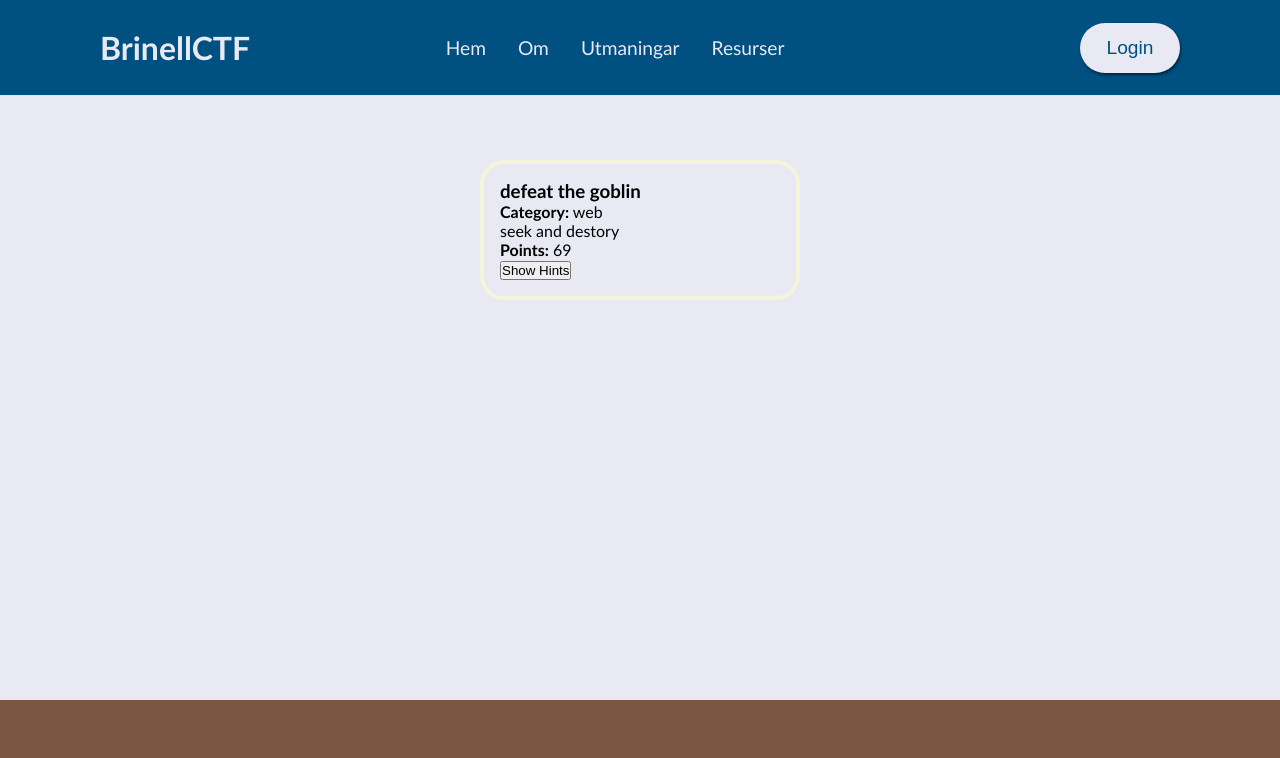
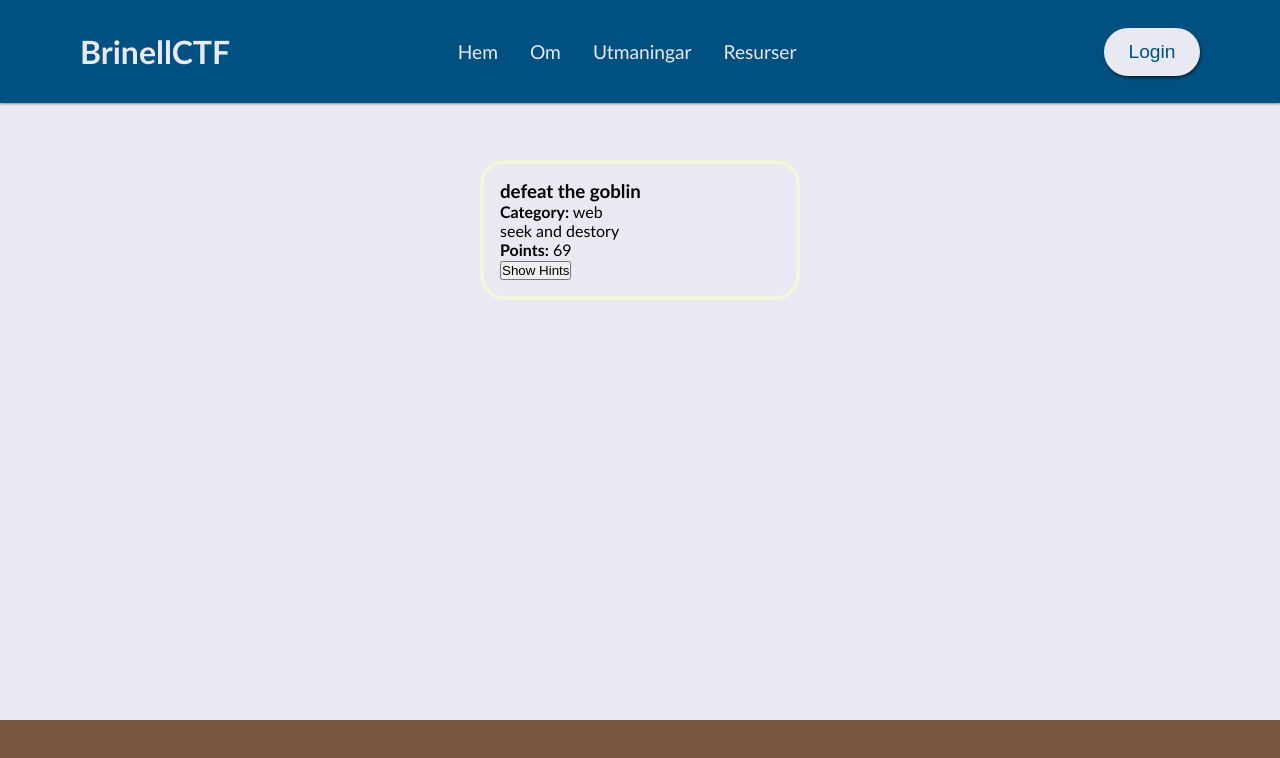
Before and after one commit to PseudoMotivated/BrinellCTF, a React (Vite) app in the folder frontend/: page / in a window 1280 px wide. Shown: the top 758 px of the page. Built offline with nearby package versions, Linux system fonts and the light colour scheme.

Commit message:
Css opt
Started optimizing css, units + class

```diff
--- a/frontend/src/App.jsx
+++ b/frontend/src/App.jsx
@@ -3,18 +3,18 @@ import Footer from "./components/Footer";
 import Header from "./components/Header";
 
 const challenge = {
-  name: 'defeat the goblin',
-  category: 'web',
-  description: 'seek and destory',
+  name: "defeat the goblin",
+  category: "web",
+  description: "seek and destory",
   points: 69,
-  hints: ['bbb']
-}
+  hints: ["bbb"],
+};
 
 function App() {
   return (
     <div>
-      <Header className='hooder'/>
-<ChallengeEntry challenge={challenge} className="challenge"/>
+      <Header className="hooder" />
+      {<ChallengeEntry challenge={challenge} className="challenge" />}
       <Footer></Footer>
     </div>
   );
--- a/frontend/src/components/Header.jsx
+++ b/frontend/src/components/Header.jsx
@@ -6,10 +6,18 @@ function Header() {
       <header>
         <h1>BrinellCTF</h1>
         <nav>
-        <a href="">Hem</a>
-        <a href="">Om</a>
-        <a href="">Utmaningar</a>
-        <a href="">Resurser</a>
+          <a href="" className="navLink">
+            Hem
+          </a>
+          <a href="" className="navLink">
+            Om
+          </a>
+          <a href="" className="navLink">
+            Utmaningar
+          </a>
+          <a href="" className="navLink">
+            Resurser
+          </a>
         </nav>
         <Login></Login>
       </header>
--- a/frontend/src/index.css
+++ b/frontend/src/index.css
@@ -17,7 +17,7 @@ body {
   background-color: var(--ghost-white);
   font-family: "Trebuchet MS", "Lucida Sans Unicode", "Lucida Grande",
     "Lucida Sans", Arial, sans-serif;
-    padding-top: 10em ;
+  padding-top: 10em;
 }
 
 header {
@@ -26,60 +26,61 @@ header {
   top: 0;
   left: 0;
   width: 100vw;
-  padding: 20px 100px;
+  padding: 1.5em 5em;
   display: flex;
   justify-content: space-between;
   align-items: center;
-  box-shadow: 0 0 0.5px rgba(00, 00, 00, 0.75);
+  box-shadow: 0 0 0.2em rgba(00, 00, 00, 0.75);
   margin-bottom: 3em;
 }
 
 footer {
-  height: 100px;
+  height: 5em;
   position: fixed;
   bottom: 0;
   left: 0;
   width: 100%;
   background-color: var(--alva);
 }
+
 header > nav {
   display: flex;
   justify-content: space-evenly;
-  padding-right: 100px;
+  padding-right: 5em;
 }
 
 header > h1 {
   color: var(--ghost-white);
 }
 
-a {
+.navLink {
   color: var(--ghost-white);
   margin: 1rem;
   font-size: 1.2rem;
   text-decoration: none;
 }
 
-a:hover {
+.navLink:hover {
   margin: 1rem;
   text-decoration: underline;
 }
 
 .loginButton {
-  height: 50px;
-  width: 100px;
+  height: 3rem;
+  width: 6rem;
   background-color: var(--ghost-white);
   color: var(--indigo-dye);
   border: none;
   font-size: 1.2rem;
-  border-radius: 25px;
-  box-shadow: 1px 2px 3px rgba(00, 00, 00, 0.55);
+  border-radius: 1.25em;
+  box-shadow: 0.05em 0.1em 0.15em rgba(00, 00, 00, 0.55);
 }
 
 .loginButton:hover {
-  box-shadow: inset 1px 2px 2px rgba(00, 00, 00, 0.75);
+  box-shadow: inset 0.05em 0.1em 0.15em rgba(00, 00, 00, 0.75);
   filter: brightness(0.95);
   font-size: 1.15rem;
-  padding: 3px 0 0 2px;
+  padding: 0.05em 0 0 0.1em;
 }
 
 .challenge {
```
Also changed, not shown: frontend/src/exercisePage.jsx (added), frontend/src/loginPage.jsx (added). Lines whose indentation alone changed are shown as unchanged.
